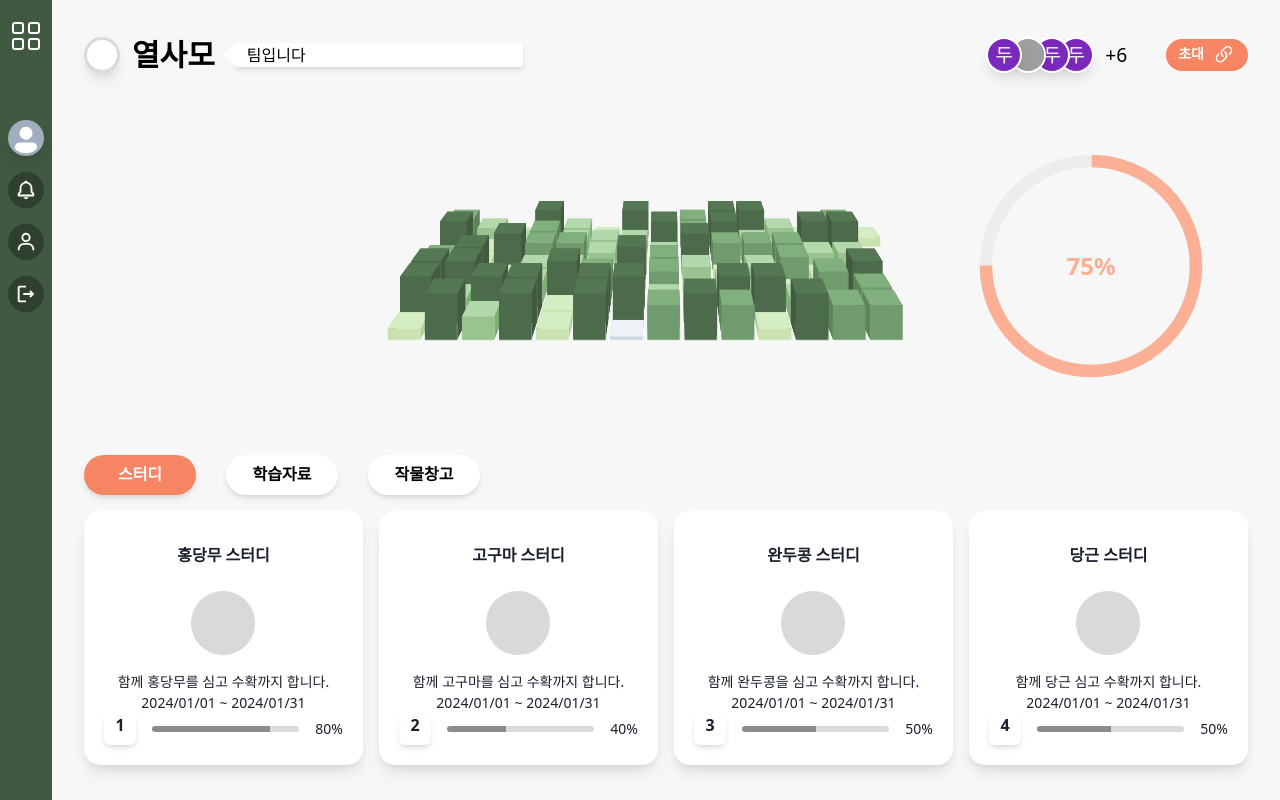
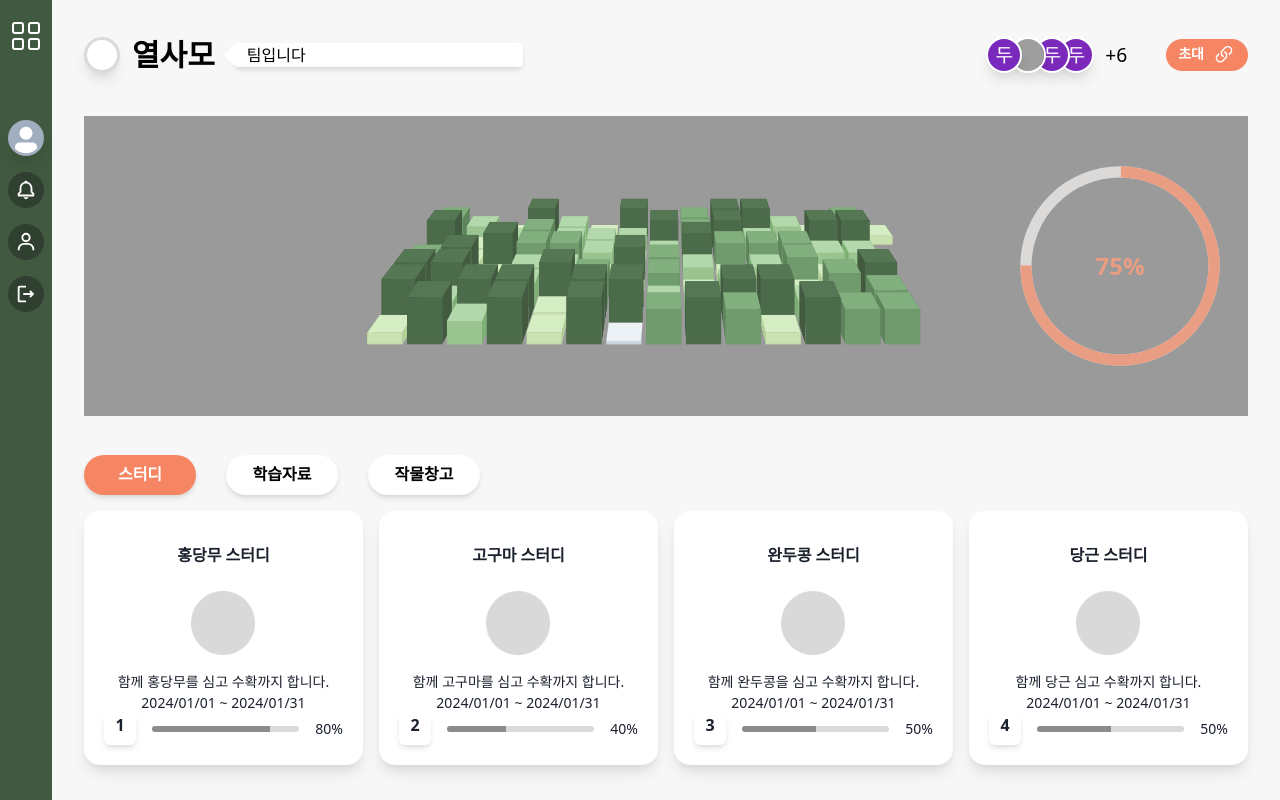
Before and after one commit to BDD-CLUB/01-doo-re-front, a Next.js app: page /team/1 in a window 1280 px wide. Built offline with nearby package versions, Linux system fonts and the light colour scheme; grey boxes are pictures that could not be loaded.

Commit message:
design: 잔디 반응형 구현 #126

```diff
--- a/src/app/team/[teamId]/page.tsx
+++ b/src/app/team/[teamId]/page.tsx
@@ -1,6 +1,6 @@
 'use client';
 
-import { Box, Button, Flex, Grid } from '@chakra-ui/react';
+import { Box, Button, Flex, Grid, useBreakpointValue } from '@chakra-ui/react';
 import { useState } from 'react';
 import { BsLink45Deg } from 'react-icons/bs';
 
@@ -32,9 +32,15 @@ const Page = () => {
 
       <Flex pos="relative" align="center" flex="1" gap="8">
         {/* TODO  잔디 */}
-        <Box pos="relative" overflow="hidden" w="100%" h="300px">
+        <Box pos="relative" overflow="hidden" w="100%" h={{ base: '250px', md: '300px' }} bg="gray.200">
           <Box pos="absolute" left="50%" transform="translate(-50%, 0%)">
-            <Garden3D rotate rotateY={0} cubeGap={4} cubeSize={28} gardenInfos={gardenInfos1} />
+            <Garden3D
+              rotate
+              rotateY={0}
+              cubeGap={useBreakpointValue({ base: 3, xl: 4 }) || 3}
+              cubeSize={useBreakpointValue({ base: 20, md: 26, xl: 30 }) || 20}
+              gardenInfos={gardenInfos1}
+            />
           </Box>
         </Box>
 
--- a/src/containers/team/AttendanceRate/index.tsx
+++ b/src/containers/team/AttendanceRate/index.tsx
@@ -7,11 +7,11 @@ const AttendanceRate = ({ attendanceRate }: AttendanceRateProps) => {
     <CircularProgress
       pos="absolute"
       top={{ base: '0', lg: '50%' }}
-      right={{ base: '0', lg: '8' }}
+      right={{ base: '0', lg: '4' }}
       color="orange"
       opacity="0.8"
       transform={{ base: 'translateY(0%)', lg: 'translateY(-50%)' }}
-      size={useBreakpointValue({ base: '100px', lg: '250px' })}
+      size={useBreakpointValue({ base: 24, md: 40, lg: 56 })}
       thickness="5"
       value={attendanceRate}
     >
```
